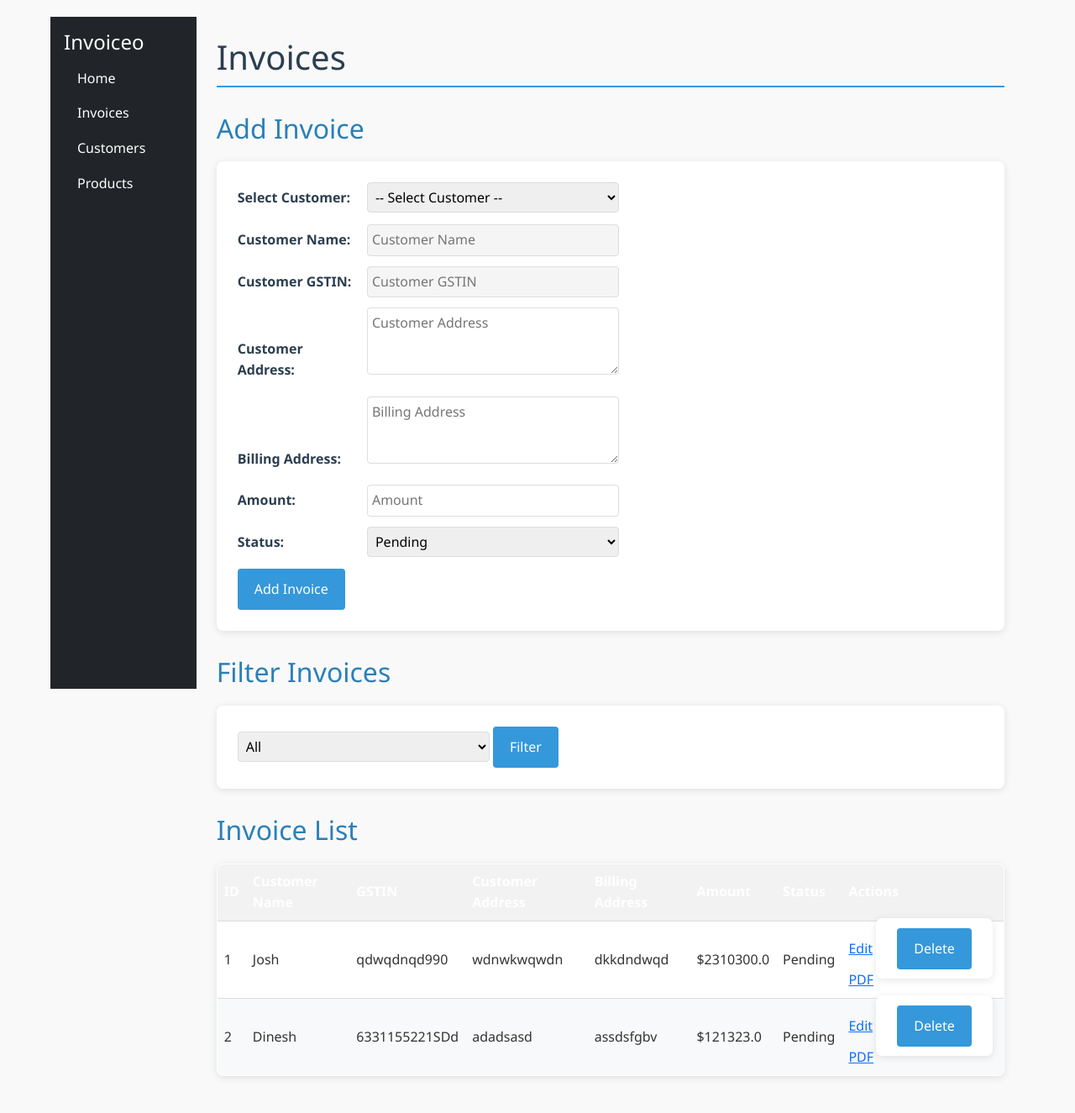
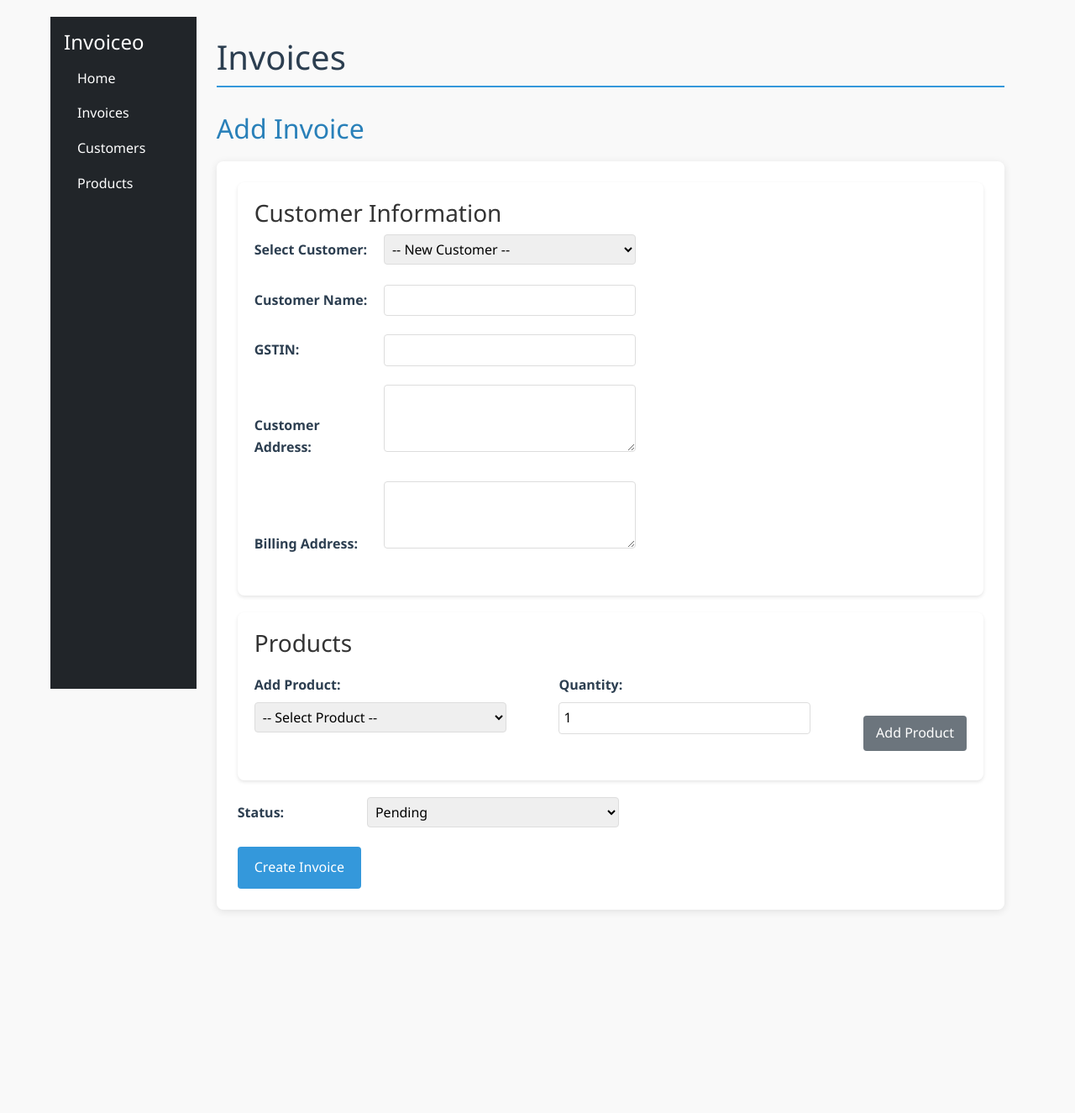
Before and after one commit to 7account13/invoiceo, a Flask app: page /invoices in a window 1280 px wide. Shown: the whole page at 84% size. After the commit the page ends 1085 px from the top, so only its background shows below. Run offline with Flask 3, Linux system fonts and the light colour scheme; data comes from the database, SQL or seed files in the repository.

Commit message:
added product page2

```diff
--- a/app.py
+++ b/app.py
@@ -15,15 +15,29 @@ app.config['SQLALCHEMY_TRACK_MODIFICATIONS'] = False
 
 db = SQLAlchemy(app)
 
-# Invoice Model
+# Add these models to your existing ones
+
+class InvoiceItem(db.Model):
+    id = db.Column(db.Integer, primary_key=True)
+    invoice_id = db.Column(db.Integer, db.ForeignKey('invoice.id'), nullable=False)
+    product_id = db.Column(db.Integer, db.ForeignKey('product.id'), nullable=False)
+    product_name = db.Column(db.String(100), nullable=False)
+    quantity = db.Column(db.Integer, nullable=False)
+    unit_price = db.Column(db.Float, nullable=False)
+    tax_rate = db.Column(db.Float, default=0.0)
+    discount = db.Column(db.Float, default=0.0)
+    total = db.Column(db.Float, nullable=False)
+
+# Update your Invoice model to include items relationship
 class Invoice(db.Model):
     id = db.Column(db.Integer, primary_key=True)
     customer_name = db.Column(db.String(100), nullable=False)
-    customer_gstin= db.Column(db.String(15),nullable=False)
+    customer_gstin = db.Column(db.String(15), nullable=False)
     amount = db.Column(db.Float, nullable=False)
     customer_address = db.Column(db.String(300), nullable=False)
     billing_address = db.Column(db.String(300), nullable=False)
     status = db.Column(db.String(20), default="Pending")
+    items = db.relationship('InvoiceItem', backref='invoice', cascade='all, delete-orphan')
 
 # Customer Model
 class Customer(db.Model):
@@ -73,28 +87,72 @@ def invoices():
     return render_template('invoices.html', invoices=all_invoices, customers=all_customers)
 
 # Add Invoice
+# Add these new routes for invoice management with products
+
 @app.route('/add_invoice', methods=['POST'])
 def add_invoice():
-    customer_name = request.form['customer_name']
-    customer_gstin = request.form['customer_gstin']
-    amount = float(request.form['amount'])
-    customer_address = request.form['customer_address']
-    billing_address = request.form['billing_address']
+    customer_id = request.form.get('customer_id')
+    if customer_id:
+        customer = Customer.query.get(customer_id)
+        customer_name = customer.customer_name
+        customer_gstin = customer.customer_gstin
+        customer_address = customer.customer_address
+        billing_address = customer.billing_address
+    else:
+        customer_name = request.form['customer_name']
+        customer_gstin = request.form['customer_gstin']
+        customer_address = request.form['customer_address']
+        billing_address = request.form['billing_address']
+
     status = request.form['status']
+    product_ids = request.form.getlist('product_id[]')
+    quantities = request.form.getlist('quantity[]')
 
+    # Calculate invoice total
+    total_amount = 0
+    items = []
+
+    for product_id, quantity in zip(product_ids, quantities):
+        product = Product.query.get(product_id)
+        if product:
+            item_total = float(product.product_price) * int(quantity)
+            total_amount += item_total
+            items.append({
+                'product': product,
+                'quantity': quantity,
+                'unit_price': product.product_price,
+                'total': item_total
+            })
+
+    # Create invoice
     new_invoice = Invoice(
         customer_name=customer_name,
         customer_gstin=customer_gstin,
-        amount=amount,
+        amount=total_amount,
         customer_address=customer_address,
         billing_address=billing_address,
         status=status
     )
 
     db.session.add(new_invoice)
+    db.session.flush()  # Get the invoice ID
+
+    # Add invoice items
+    for item in items:
+        new_item = InvoiceItem(
+            invoice_id=new_invoice.id,
+            product_id=item['product'].id,
+            product_name=item['product'].product_name,
+            quantity=item['quantity'],
+            unit_price=item['unit_price'],
+            tax_rate=item['product'].product_tax,
+            discount=item['product'].product_discount,
+            total=item['total']
+        )
+        db.session.add(new_item)
+
     db.session.commit()
     return redirect(url_for('invoices'))
-
 # Edit Invoice
 @app.route('/edit_invoice/<int:id>', methods=['GET', 'POST'])
 def edit_invoice(id):
--- a/static/invoice.css
+++ b/static/invoice.css
@@ -201,3 +201,59 @@ tr:hover {
     color: #e74c3c;
     font-weight: 600;
 }
+/* Add these styles to your existing invoice.css */
+
+.form-section {
+    background: white;
+    padding: 20px;
+    border-radius: 8px;
+    box-shadow: 0 2px 4px rgba(0,0,0,0.1);
+    margin-bottom: 20px;
+}
+
+.form-row {
+    display: flex;
+    gap: 15px;
+    margin-bottom: 15px;
+}
+
+.form-row .form-group {
+    flex: 1;
+}
+
+#product_items {
+    margin-bottom: 20px;
+}
+
+.product-row {
+    display: flex;
+    align-items: center;
+    gap: 10px;
+    padding: 10px;
+    background: #f8f9fa;
+    border-radius: 4px;
+    margin-bottom: 8px;
+}
+
+.product-row span {
+    flex: 1;
+}
+
+.product-row button {
+    background: #dc3545;
+    color: white;
+    border: none;
+    padding: 5px 10px;
+    border-radius: 4px;
+    cursor: pointer;
+}
+
+.btn-secondary {
+    background: #6c757d;
+    color: white;
+    border: none;
+    padding: 8px 15px;
+    border-radius: 4px;
+    cursor: pointer;
+    align-self: flex-end;
+}
--- a/templates/invoices.html
+++ b/templates/invoices.html
@@ -6,137 +6,204 @@
 
 <!-- Add Invoice Form -->
 <h2>Add Invoice</h2>
-<form id="invoiceForm" action="/add_invoice" method="POST">
-    <div>
+<form method="POST" action="/add_invoice">
+    <div class="form-section">
+        <h3>Customer Information</h3>
+        <div class="form-group">
             <label for="customer_id">Select Customer:</label>
-        <select name="customer_id" id="customer_id" required onchange="fillCustomerDetails()">
-            <option value="">-- Select Customer --</option>
+            <select name="customer_id" id="customer_id" onchange="fillCustomerDetails()">
+                <option value="">-- New Customer --</option>
                 {% for customer in customers %}
                 <option value="{{ customer.id }}"
                         data-name="{{ customer.customer_name }}"
                         data-gstin="{{ customer.customer_gstin }}"
                         data-address="{{ customer.customer_address }}"
                         data-billing="{{ customer.billing_address }}">
-                {{ customer.customer_name }} ({{ customer.customer_gstin }})
+                    {{ customer.customer_name }}
                 </option>
                 {% endfor %}
             </select>
         </div>
 
-    <div>
+        <div class="form-group">
             <label for="customer_name">Customer Name:</label>
-        <input type="text" name="customer_name" id="customer_name" placeholder="Customer Name" required readonly>
+            <input type="text" name="customer_name" id="customer_name" required>
         </div>
 
-    <div>
-        <label for="customer_gstin">Customer GSTIN:</label>
-        <input type="text" name="customer_gstin" id="customer_gstin" placeholder="Customer GSTIN" required readonly>
+        <div class="form-group">
+            <label for="customer_gstin">GSTIN:</label>
+            <input type="text" name="customer_gstin" id="customer_gstin" required>
         </div>
 
-    <div>
+        <div class="form-group">
             <label for="customer_address">Customer Address:</label>
-        <textarea name="customer_address" id="customer_address" placeholder="Customer Address" required readonly></textarea>
+            <textarea name="customer_address" id="customer_address" required></textarea>
         </div>
 
-    <div>
+        <div class="form-group">
             <label for="billing_address">Billing Address:</label>
-        <textarea name="billing_address" id="billing_address" placeholder="Billing Address" required></textarea>
+            <textarea name="billing_address" id="billing_address" required></textarea>
+        </div>
     </div>
 
-    <div>
-        <label for="amount">Amount:</label>
-        <input type="number" name="amount" id="amount" placeholder="Amount" step="0.01" required>
+    <div class="form-section">
+        <h3>Products</h3>
+        <div id="product_items">
+            <!-- Product rows will be added here -->
         </div>
 
-    <div>
+        <div class="form-row">
+            <div class="form-group">
+                <label for="product_select">Add Product:</label>
+                <select id="product_select">
+                    <option value="">-- Select Product --</option>
+                    {% for product in products %}
+                    <option value="{{ product.id }}"
+                            data-name="{{ product.product_name }}"
+                            data-price="{{ product.product_price }}"
+                            data-tax="{{ product.product_tax }}"
+                            data-discount="{{ product.product_discount }}">
+                        {{ product.product_name }} (₹{{ "%.2f"|format(product.product_price) }})
+                    </option>
+                    {% endfor %}
+                </select>
+            </div>
+
+            <div class="form-group">
+                <label for="product_quantity">Quantity:</label>
+                <input type="number" id="product_quantity" min="1" value="1">
+            </div>
+
+            <button type="button" onclick="addProductRow()" class="btn-secondary">Add Product</button>
+        </div>
+    </div>
+
+    <div class="form-group">
         <label for="status">Status:</label>
-        <select name="status" id="status" required>
+        <select name="status" required>
             <option value="Pending">Pending</option>
             <option value="Paid">Paid</option>
             <option value="Overdue">Overdue</option>
         </select>
     </div>
 
-    <button type="submit">Add Invoice</button>
+    <button type="submit">Create Invoice</button>
 </form>
 
-<!-- Filter Invoices -->
-<h2>Filter Invoices</h2>
-<form method="GET">
-    <select name="status">
-        <option value="">All</option>
-        <option value="Pending">Pending</option>
-        <option value="Paid">Paid</option>
-        <option value="Overdue">Overdue</option>
-    </select>
-    <button type="submit">Filter</button>
-</form>
-
-<!-- Invoice List -->
-<h2>Invoice List</h2>
-<table border="1">
-    <thead>
-        <tr>
-            <th>ID</th>
-            <th>Customer Name</th>
-            <th>GSTIN</th>
-            <th>Customer Address</th>
-            <th>Billing Address</th>
-            <th>Amount</th>
-            <th>Status</th>
-            <th>Actions</th>
-        </tr>
-    </thead>
-    <tbody>
-        {% for invoice in invoices %}
-        <tr>
-            <td>{{ invoice.id }}</td>
-            <td>{{ invoice.customer_name }}</td>
-            <td>{{ invoice.customer_gstin }}</td>
-            <td>{{ invoice.customer_address }}</td>
-            <td>{{ invoice.billing_address }}</td>
-            <td>${{ invoice.amount }}</td>
-            <td>{{ invoice.status }}</td>
-            <td>
-                <a href="{{ url_for('edit_invoice', id=invoice.id) }}">Edit</a>
-                <form action="{{ url_for('delete_invoice', id=invoice.id) }}" method="POST" style="display:inline;">
-                    <button type="submit" onclick="return confirm('Are you sure?')">Delete</button>
-                </form>
-                <a href="{{ url_for('generate_pdf', id=invoice.id) }}">PDF</a>
-            </td>
-        </tr>
-        {% endfor %}
-    </tbody>
-</table>
-
+<!-- JavaScript for dynamic form handling -->
 <script>
 function fillCustomerDetails() {
-    const customerSelect = document.getElementById('customer_id');
-    const selectedOption = customerSelect.options[customerSelect.selectedIndex];
+    const select = document.getElementById('customer_id');
+    const selectedOption = select.options[select.selectedIndex];
 
     if (selectedOption.value) {
-        document.getElementById('customer_name').value = selectedOption.getAttribute('data-name');
-        document.getElementById('customer_gstin').value = selectedOption.getAttribute('data-gstin');
-        document.getElementById('customer_address').value = selectedOption.getAttribute('data-address');
-        document.getElementById('billing_address').value = selectedOption.getAttribute('data-billing') || selectedOption.getAttribute('data-address');
-    } else {
-        // Clear fields if no customer selected
-        document.getElementById('customer_name').value = '';
-        document.getElementById('customer_gstin').value = '';
-        document.getElementById('customer_address').value = '';
-        document.getElementById('billing_address').value = '';
+        document.getElementById('customer_name').value = selectedOption.dataset.name;
+        document.getElementById('customer_gstin').value = selectedOption.dataset.gstin;
+        document.getElementById('customer_address').value = selectedOption.dataset.address;
+        document.getElementById('billing_address').value = selectedOption.dataset.billing || selectedOption.dataset.address;
     }
+}
+
+function addProductRow() {
+    const productSelect = document.getElementById('product_select');
+    const selectedOption = productSelect.options[productSelect.selectedIndex];
+    const quantity = document.getElementById('product_quantity').value;
+
+    if (!selectedOption.value) return;
+
+    const productId = selectedOption.value;
+    const productName = selectedOption.dataset.name;
+    const unitPrice = selectedOption.dataset.price;
+    const total = (unitPrice * quantity).toFixed(2);
+
+    const productRow = `
+        <div class="product-row">
+            <input type="hidden" name="product_id[]" value="${productId}">
+            <span>${productName}</span>
+            <span>₹${unitPrice}</span>
+            <input type="number" name="quantity[]" value="${quantity}" min="1" readonly>
+            <span>₹${total}</span>
+            <button type="button" onclick="removeProductRow(this)">Remove</button>
+        </div>
+    `;
+
+    document.getElementById('product_items').insertAdjacentHTML('beforeend', productRow);
+
+    // Reset selection
+    productSelect.selectedIndex = 0;
+    document.getElementById('product_quantity').value = 1;
+}
+
+function removeProductRow(button) {
+    button.parentElement.remove();
 }
 </script>
 
 <style>
+    .form-section {
+        background: white;
+        padding: 20px;
+        border-radius: 8px;
+        box-shadow: 0 2px 4px rgba(0,0,0,0.1);
+        margin-bottom: 20px;
+    }
+
+    .form-row {
+        display: flex;
+        gap: 15px;
+        margin-bottom: 15px;
+    }
+
+    .form-row .form-group {
+        flex: 1;
+    }
+
+    #product_items {
+        margin-bottom: 20px;
+    }
+
+    .product-row {
+        display: flex;
+        align-items: center;
+        gap: 10px;
+        padding: 10px;
+        background: #f8f9fa;
+        border-radius: 4px;
+        margin-bottom: 8px;
+    }
+
+    .product-row span {
+        flex: 1;
+    }
+
+    .product-row button {
+        background: #dc3545;
+        color: white;
+        border: none;
+        padding: 5px 10px;
+        border-radius: 4px;
+        cursor: pointer;
+    }
+
+    .btn-secondary {
+        background: #6c757d;
+        color: white;
+        border: none;
+        padding: 8px 15px;
+        border-radius: 4px;
+        cursor: pointer;
+        align-self: flex-end;
+    }
+
     form div {
         margin-bottom: 10px;
     }
+
     label {
         display: inline-block;
         width: 150px;
     }
+
     input[type="text"],
     input[type="number"],
     select,
@@ -144,22 +211,27 @@ function fillCustomerDetails() {
         width: 300px;
         padding: 5px;
     }
+
     textarea {
         height: 60px;
     }
+
     table {
         width: 100%;
         border-collapse: collapse;
         margin-top: 20px;
     }
+
     th, td {
         padding: 8px;
         text-align: left;
         border-bottom: 1px solid #ddd;
     }
+
     th {
         background-color: #f2f2f2;
     }
+
     tr:hover {
         background-color: #f5f5f5;
     }
```
Also changed, not shown: invoices.db. Lines whose indentation alone changed are shown as unchanged.
